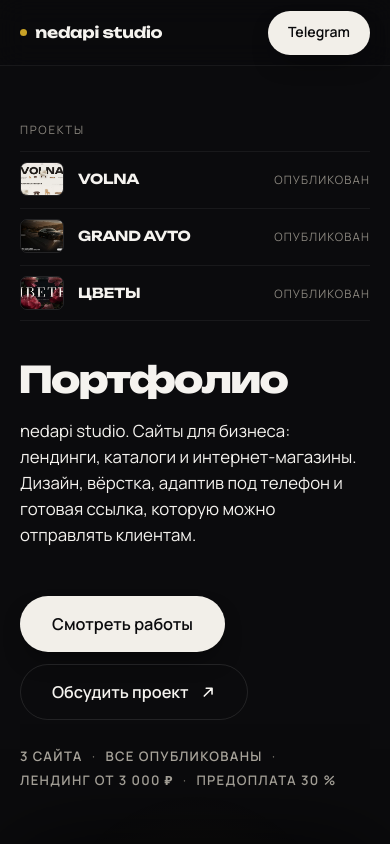
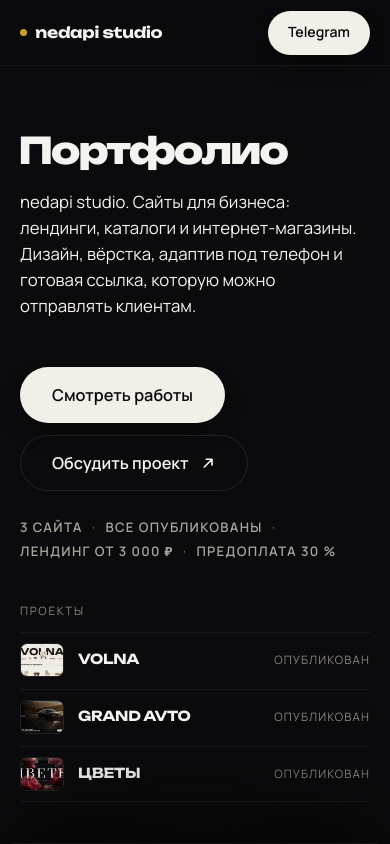
Before and after one commit to bonifirmaarm-design/portfolio, a plain HTML site: page index.html in a window 390 px wide. Shown: the top 844 px of the page. Drawn offline with Linux system fonts and the light colour scheme.

Commit message:
Put the project list below the buttons on phones too
The list opened the first screen on narrow widths and three rows pushed the
heading and the buttons down. It now sits last everywhere, as it already did
on desktop, so the phone reads heading, text, buttons, then projects.

Desktop geometry is unchanged: the block order moved out of the media query
into the base rules, and the query keeps only the three-column layout and the
hero height.

Co-Authored-By: Claude Opus 5 <noreply@anthropic.com>
Claude-Session: https://claude.ai/code/session_01PwMpDRGxABvNzy3B5m52rW

```diff
--- a/index.html
+++ b/index.html
@@ -158,9 +158,12 @@ h3.d{font-size:clamp(1.35rem,2.4vw,2rem);letter-spacing:-.03em;font-weight:700}
 }
 .hero-in{position:relative;z-index:2;width:100%;flex:1;display:flex;flex-direction:column;justify-content:flex-end}
 .hero-index{
-  margin-bottom:auto;display:flex;flex-direction:column;align-items:flex-start;gap:2px;
-  align-self:flex-end;width:min(100%,340px);
+  order:3;display:flex;flex-direction:column;align-items:flex-start;gap:2px;
+  align-self:stretch;width:100%;
+  margin-top:clamp(26px,4.5vh,54px);
 }
+.hero-word{order:1}
+.hero-grid{order:2}
 .hero-index-t{font-size:.72rem;letter-spacing:.15em;text-transform:uppercase;color:var(--t3);padding-bottom:10px}
 .hi{
   display:flex;align-items:center;gap:14px;width:100%;
@@ -174,7 +177,7 @@ h3.d{font-size:clamp(1.35rem,2.4vw,2rem);letter-spacing:-.03em;font-weight:700}
 a.hi:hover{padding-inline:10px;background:linear-gradient(90deg,rgba(201,162,39,.07),transparent)}
 a.hi:hover b{color:var(--brass)}
 @media (max-width:900px){
-  .hero-index{align-self:stretch;width:100%;max-width:none;margin-bottom:clamp(24px,5vh,56px)}
+  .hero{padding-block:96px clamp(28px,5vh,52px)}
 }
 .hero-word{
   font-family:var(--fd);font-weight:800;
@@ -205,11 +208,9 @@ a.hi:hover b{color:var(--brass)}
 @media (min-width:901px){
   .hero{min-height:80svh;padding-block:100px clamp(32px,5vh,56px)}
   .hero-in{justify-content:flex-end}
-  .hero-word{order:1}
-  .hero-grid{order:2;margin-top:clamp(20px,3vh,38px)}
+  .hero-grid{margin-top:clamp(20px,3vh,38px)}
   .hero-index{
-    order:3;align-self:stretch;width:100%;
-    margin:clamp(30px,5vh,60px) 0 0;
+    margin-top:clamp(30px,5vh,60px);
     display:grid;grid-template-columns:repeat(3,minmax(0,1fr));
     column-gap:clamp(16px,2.4vw,40px);row-gap:0;
   }
```
